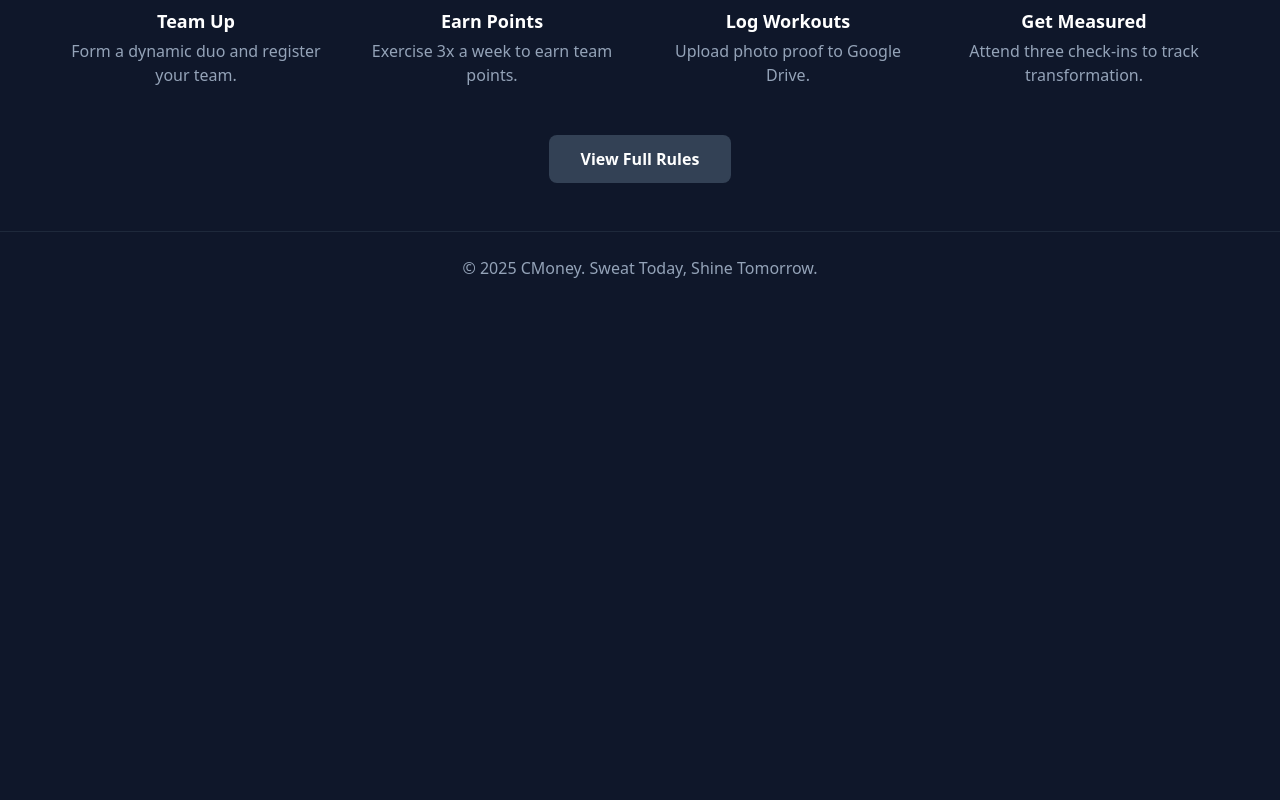
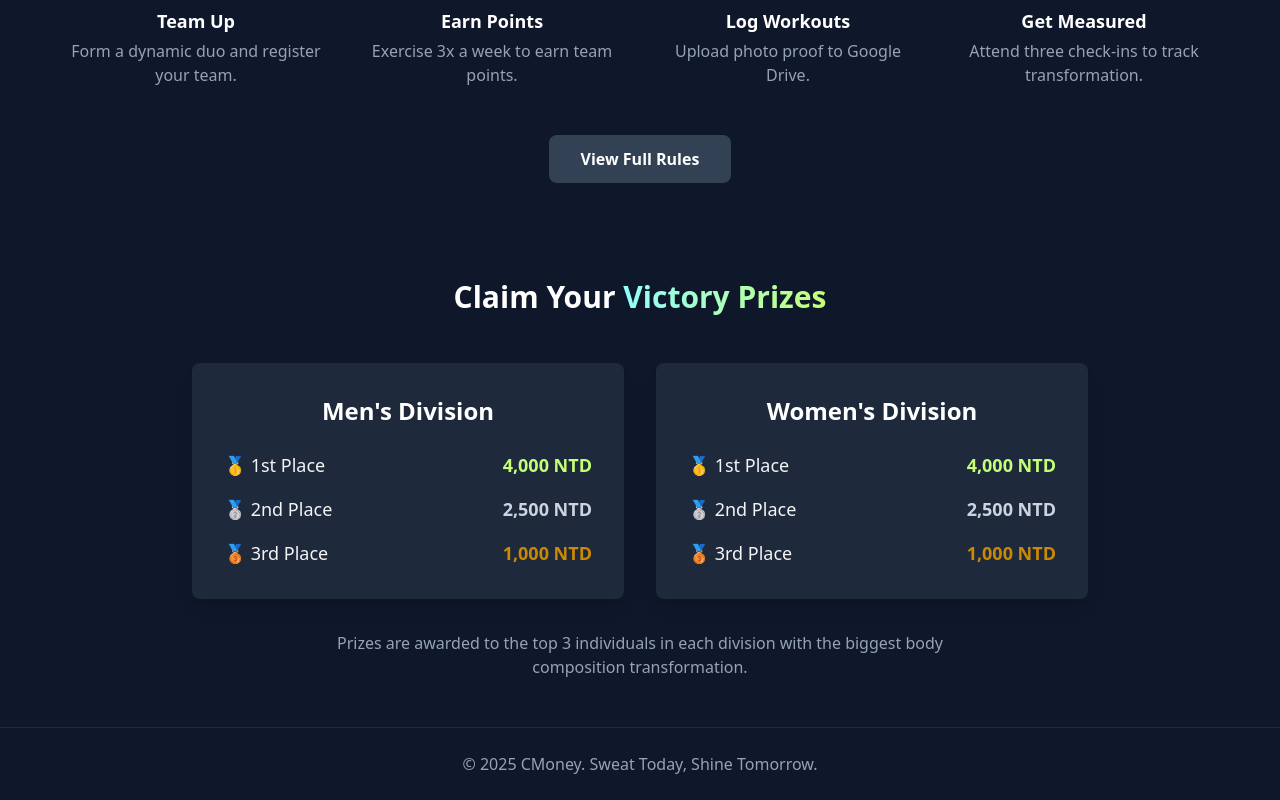
Before and after one commit to LouieWeng/cmoney-fitness-challenge, a React (Vite) app: page /#/ in a window 1280 px wide. Shown: the part 1765-2565 px from the top of the page. Before the commit the page ends 2069 px from the top, so only its background shows below. Built offline with nearby package versions, Linux system fonts and the light colour scheme.

Commit message:
Update HomePage.tsx
Prizes section added to home page, prize pool explained. Rules page added, including FAQ.

```diff
--- a/pages/HomePage.tsx
+++ b/pages/HomePage.tsx
@@ -36,9 +36,30 @@ const RuleStep: React.FC<{ number: number; title: string; description: string }>
     );
 };
 
+const PrizeCard: React.FC<{ title: string; prizes: { place: string; reward: string; color: string; icon: string; }[] }> = ({ title, prizes }) => (
+    <div className="bg-slate-800 p-8 rounded-lg shadow-lg flex flex-col h-full">
+        <h3 className="text-2xl font-bold text-center text-white mb-6">{title}</h3>
+        <ul className="space-y-4 flex-grow">
+            {prizes.map((prize, index) => (
+                <li key={index} className="flex justify-between items-center text-lg">
+                    <span>{prize.icon} {prize.place}</span>
+                    <span className={`font-bold ${prize.color}`}>{prize.reward}</span>
+                </li>
+            ))}
+        </ul>
+    </div>
+);
+
 const HomePage: React.FC = () => {
   const navigate = useNavigate();
   const gradientText = "bg-gradient-to-r from-[#92FFFE] to-[#C4FF77] text-transparent bg-clip-text";
+
+  const menPrizes = [
+    { place: '1st Place', reward: '4,000 NTD', color: 'text-[#C4FF77]', icon: '🥇' },
+    { place: '2nd Place', reward: '2,500 NTD', color: 'text-slate-300', icon: '🥈' },
+    { place: '3rd Place', reward: '1,000 NTD', color: 'text-yellow-600', icon: '🥉' },
+  ];
+  const womenPrizes = [...menPrizes];
 
   return (
     <div className="space-y-24">
@@ -111,6 +132,18 @@ const HomePage: React.FC = () => {
           </div>
       </section>
 
+      {/* Prize Section */}
+      <section>
+          <h2 className="text-3xl font-bold text-center text-white mb-12">Claim Your <span className={gradientText}>Victory Prizes</span></h2>
+          <div className="grid md:grid-cols-2 gap-8 max-w-4xl mx-auto">
+              <PrizeCard title="Men's Division" prizes={menPrizes} />
+              <PrizeCard title="Women's Division" prizes={womenPrizes} />
+          </div>
+          <p className="text-center text-slate-400 mt-8 max-w-2xl mx-auto">
+              Prizes are awarded to the top 3 individuals in each division with the biggest body composition transformation.
+          </p>
+      </section>
+
     </div>
   );
 };
```
